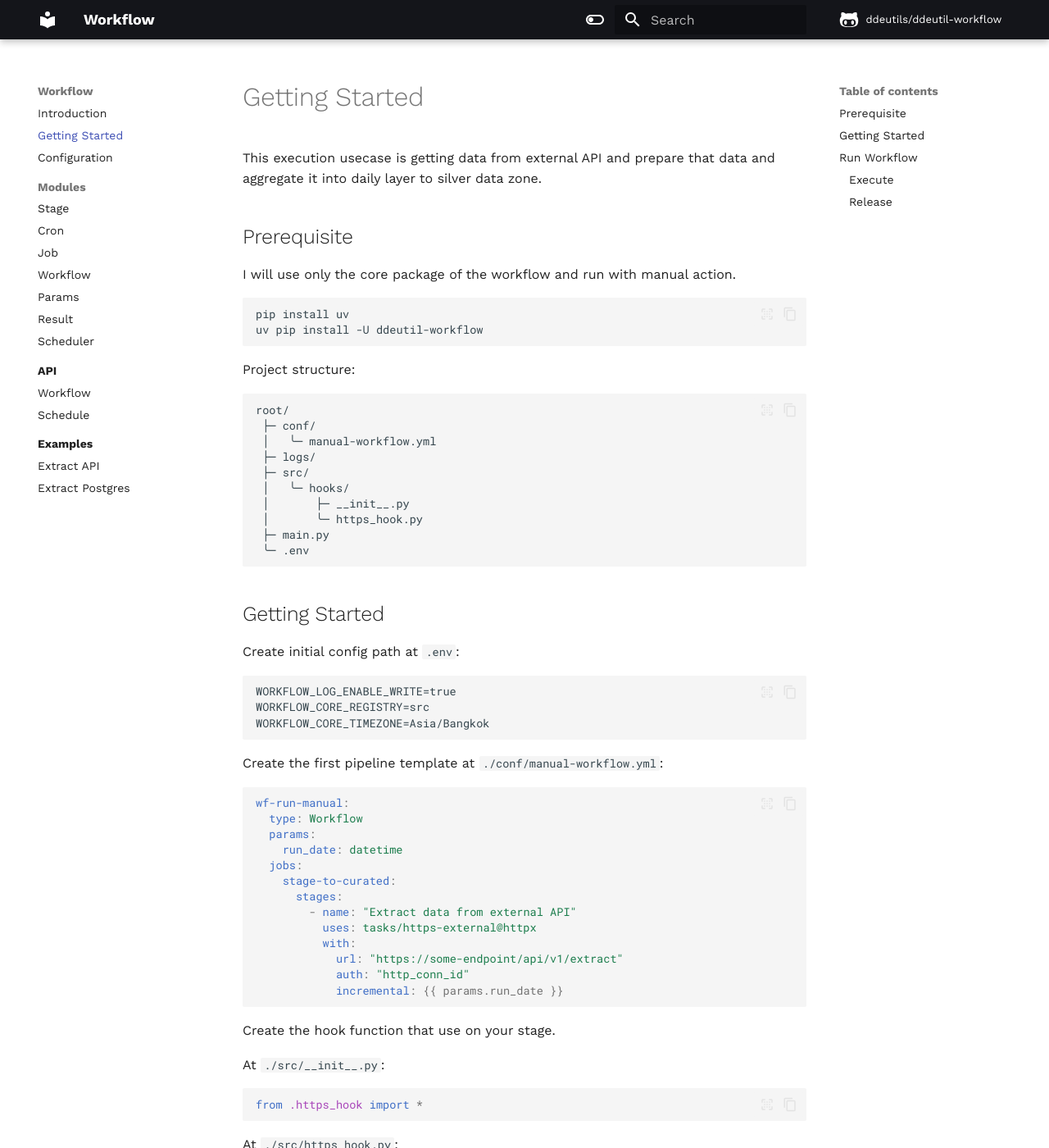
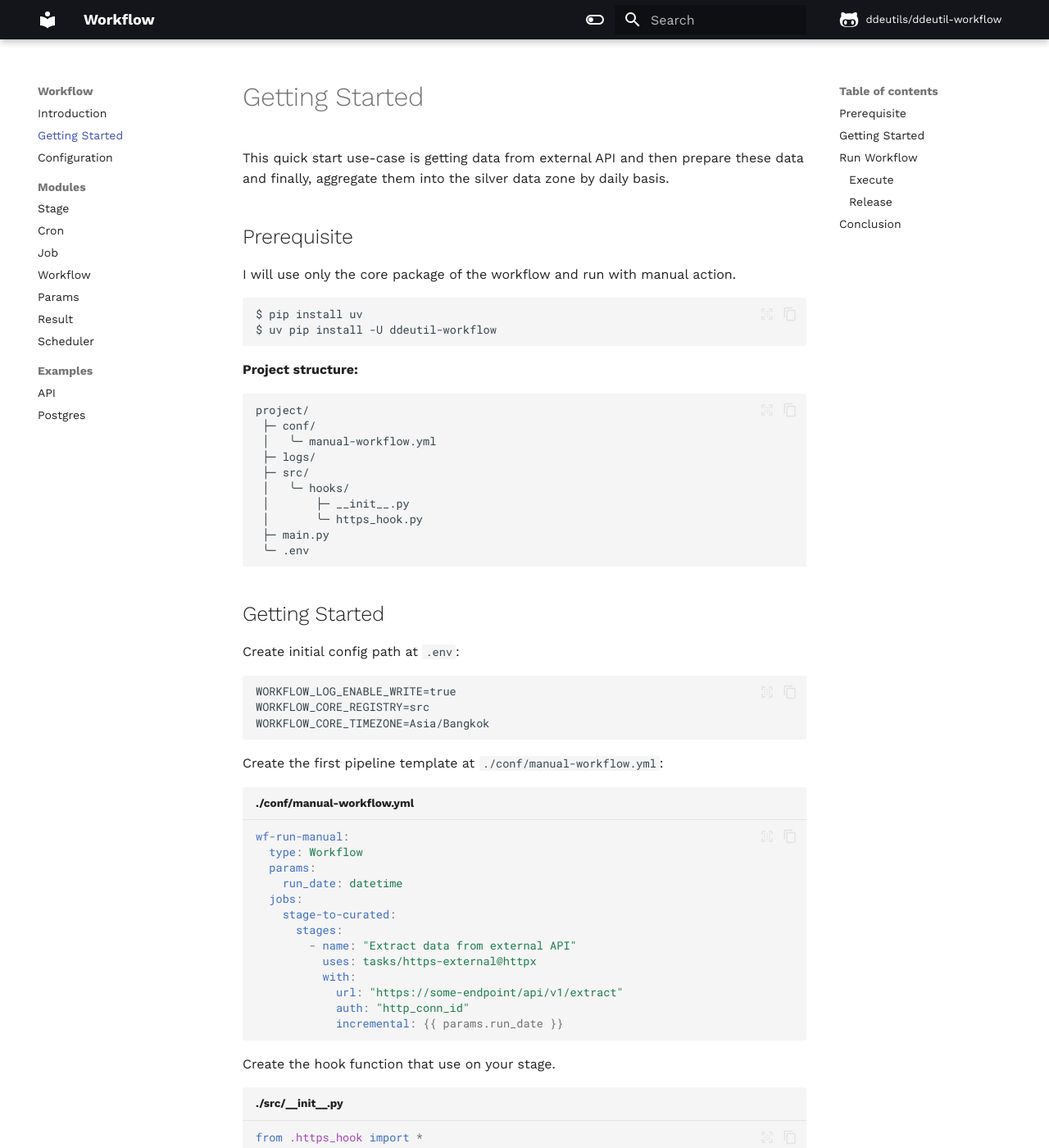
Before and after one commit to ddeutils/ddeutil-workflow, an MkDocs documentation site: the page built from docs/getting-started.md, in a window 1280 px wide and 1400 px high. Shown: the whole window at 82% size. Built offline with MkDocs 1.6.1 and Material for MkDocs 9.7.7, drawn with Linux system fonts in a browser that asks for light colours; comment, search, counter and statistics services are not loaded; some of the changed text lies outside the part shown.

Commit message:
:page_facing_up: docs: update and delete mkdocs docs.

````diff
--- a/docs/getting-started.md
+++ b/docs/getting-started.md
@@ -1,21 +1,21 @@
 # Getting Started
 
-This execution usecase is getting data from external API and prepare that data
-and aggregate it into daily layer to silver data zone.
+This quick start use-case is getting data from external API and then prepare these
+data and finally, aggregate them into the silver data zone by daily basis.
 
 ## Prerequisite
 
 I will use only the core package of the workflow and run with manual action.
 
 ```shell
-pip install uv
-uv pip install -U ddeutil-workflow
+$ pip install uv
+$ uv pip install -U ddeutil-workflow
 ```
 
-Project structure:
+**Project structure:**
 
 ```text
-root/
+project/
  ├─ conf/
  │   ╰─ manual-workflow.yml
  ├─ logs/
@@ -39,7 +39,7 @@ WORKFLOW_CORE_TIMEZONE=Asia/Bangkok
 
 Create the first pipeline template at `./conf/manual-workflow.yml`:
 
-```yaml
+```yaml title="./conf/manual-workflow.yml"
 wf-run-manual:
   type: Workflow
   params:
@@ -57,15 +57,11 @@ wf-run-manual:
 
 Create the hook function that use on your stage.
 
-At `./src/__init__.py`:
-
-```python
+```python title="./src/__init__.py"
 from .https_hook import *
 ```
 
-At `./src/https_hook.py`:
-
-```python
+```python title="./src/https_hook.py"
 from ddeutil.workflow.hook import tag
 
 
@@ -81,7 +77,7 @@ def dummy_task_polars_dir(url: str, auth: str) -> dict[str, int]:
 
 At the `main.py` file:
 
-```python
+```python title="./main.py"
 from ddeutil.workflow import Workflow
 from ddeutil.workflow.result import Result
 
@@ -101,7 +97,9 @@ if __name__ == '__main__':
 
 ### Release
 
-```python
+At the `main.py` file:
+
+```python title="./main.py"
 from datetime import datetime
 from ddeutil.workflow import Workflow, config
 from ddeutil.workflow.result import Result
@@ -126,9 +124,11 @@ if __name__ == '__main__':
 The log file that keep from this release:
 
 ```text
-root/
+project/
  ╰─ logs/
      ╰─ workflow=wf-run-manual
          ╰─ release=20240101001011
              ╰─ 820626787820250106163236493894.log
 ```
+
+## Conclusion
--- a/mkdocs.yml
+++ b/mkdocs.yml
@@ -62,14 +62,9 @@ nav:
       - 'Params': modules/params.md
       - 'Result': modules/result.md
       - 'Scheduler': modules/scheduler.md
-  - API:
-      - api/index.md
-      - Workflow: api/workflow.md
-      - Schedule: api/schedule.md
   - Examples:
-      - examples/index.md
-      - Extract API: examples/extract_api.md
-      - Extract Postgres: example/extract_pg.md
+      - API: examples/extract_api.md
+      - Postgres: example/extract_pg.md
 
 plugins:
   - tags
````
Also changed, not shown: docs/api/index.md (deleted, +0 -1 lines), docs/api/schedule.md (deleted, +0 -1 lines), docs/api/workflow.md (deleted, +0 -1 lines), docs/configuration.md (+4 -3 lines), docs/examples/extract_api.md (+1 -1 lines), docs/examples/extract_pg.md (+1 -1 lines), docs/examples/index.md (deleted, +0 -6 lines), docs/index.md (+5 -0 lines).
